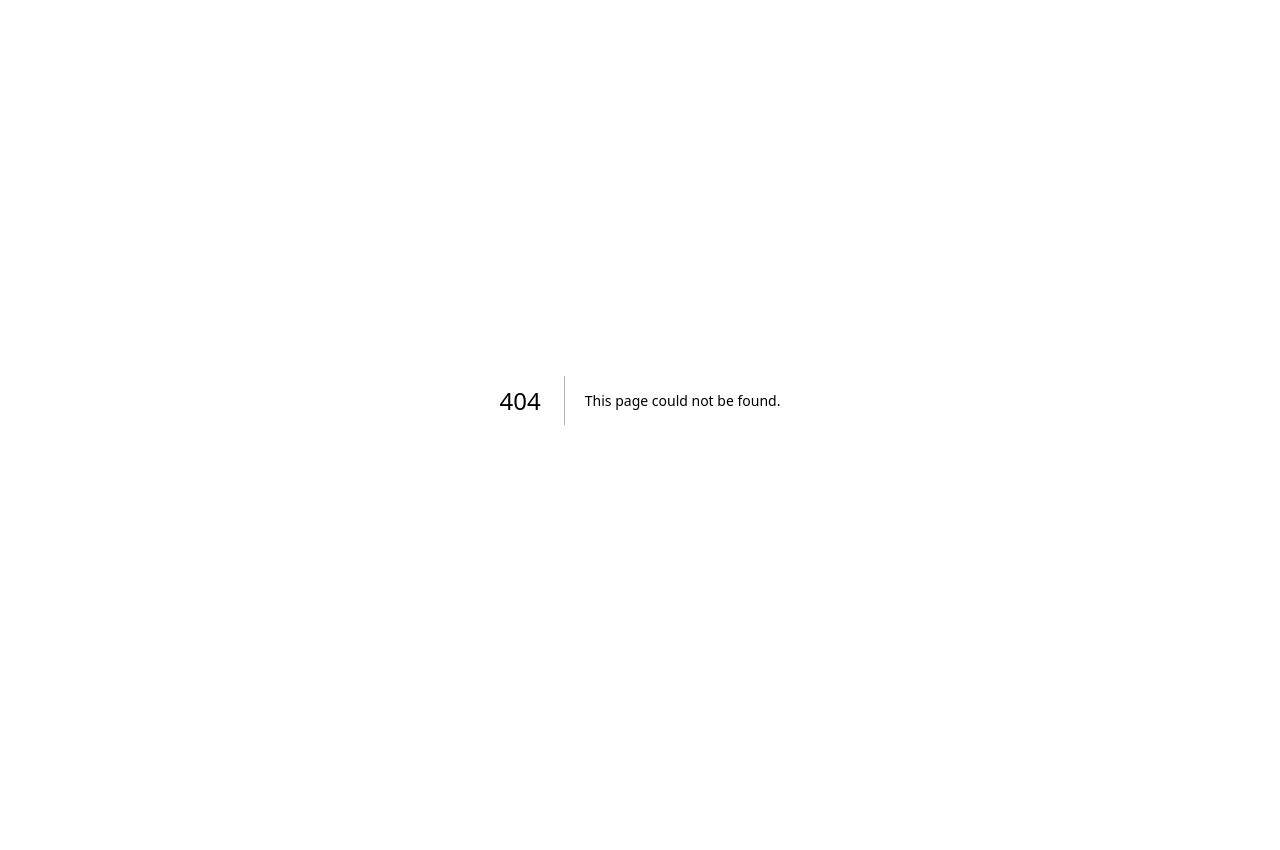
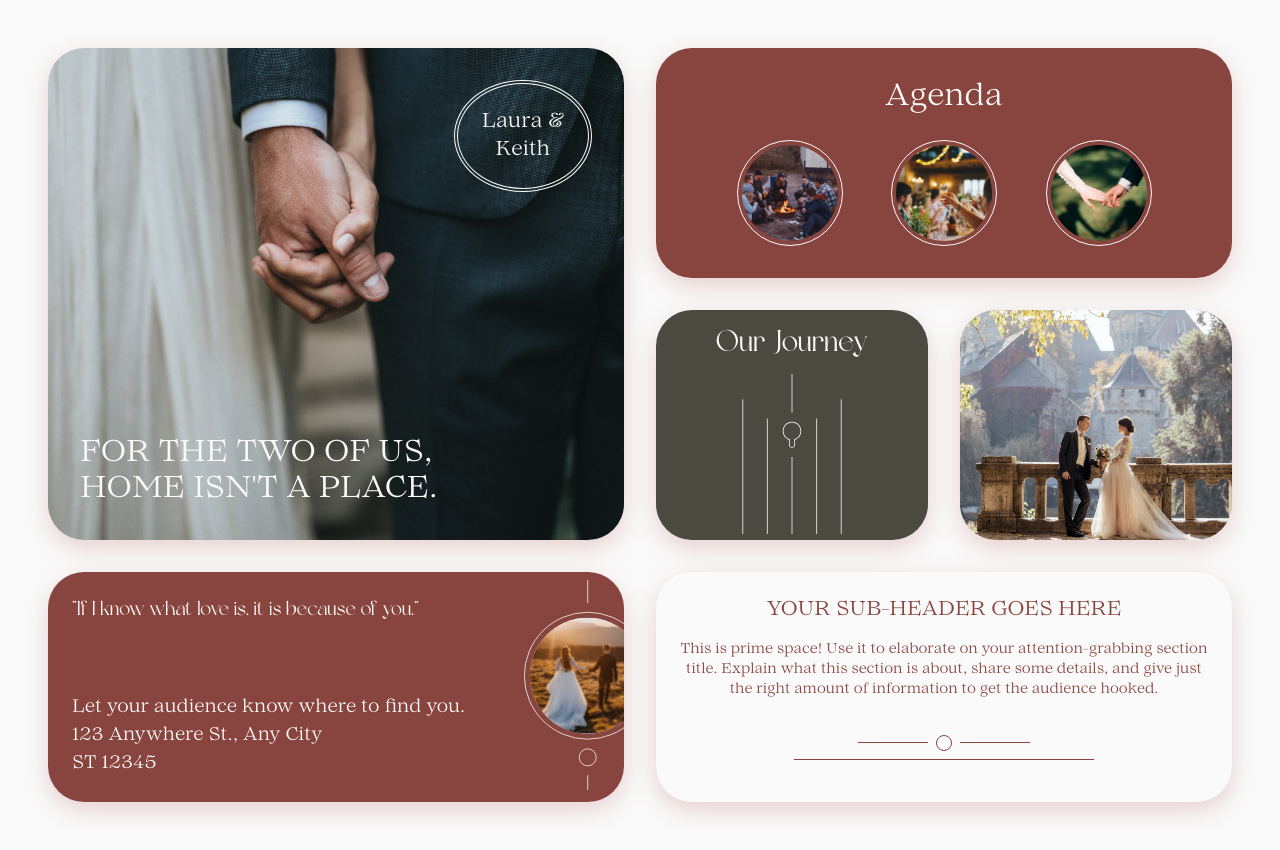
Before and after one commit to dtran2108/wedding, a Next.js app: page /pop-up in a window 1280 px wide. Before the commit this address had no page. Before the commit the page ends 800 px from the top, so only its background shows below. Built offline with nearby package versions, Linux system fonts and the light colour scheme.

Commit message:
add our story pop up

```diff
--- /dev/null
+++ b/app/pop-up/page.tsx
@@ -0,0 +1,9 @@
+import HomeSection from '@/components/HomeSection'
+
+export default function Page() {
+  return (
+    <div className='min-h-screen'>
+      <HomeSection isPopUp />
+    </div>
+  )
+}
--- a/components/HomeSection.tsx
+++ b/components/HomeSection.tsx
@@ -1,47 +1,120 @@
+'use client'
+
 import MainGrid from './grids/MainGrid'
 import AgendaGrid from './grids/AgendaGrid'
 import OurJourneyGrid from './grids/OurJourneyGrid'
 import GalleryGrid from './grids/GalleryGrid'
 import QuoteGrid from './grids/QuoteGrid'
 import AvenueGrid from './grids/AvenueGrid'
+import { Dialog, DialogContent, DialogTrigger } from './ui/dialog'
+import OurStory from './OurStory'
 
-export default function HomeSection() {
+const Grid = ({
+  isPopUp,
+  popUpTrigger,
+  popUpContent,
+}: {
+  isPopUp?: boolean
+  popUpTrigger?: React.ReactNode
+  popUpContent?: React.ReactNode
+}) => {
+  return isPopUp ? (
+    <Dialog>
+      <DialogTrigger asChild>{popUpTrigger}</DialogTrigger>
+      <DialogContent className='max-h-[80vh] overflow-scroll rounded-lg'>
+        {popUpContent}
+      </DialogContent>
+    </Dialog>
+  ) : (
+    popUpTrigger
+  )
+}
+
+export default function HomeSection({ isPopUp }: { isPopUp?: boolean }) {
   return (
     <div
       id='home'
       className='min-h-screen w-screen grid grid-cols-4 grid-rows-3 gap-4 md:gap-8 p-4 md:p-12'
     >
+      <Grid
+        isPopUp={isPopUp}
+        popUpTrigger={
           <div className='col-span-4 row-span-2 md:col-span-2 md:row-span-2 w-full h-full'>
             <MainGrid />
           </div>
+        }
+        popUpContent={<OurStory isPopUp={isPopUp} />}
+      />
 
+      <Grid
+        isPopUp={isPopUp}
+        popUpTrigger={
           <div className='col-span-4 md:col-span-2 row-span-1'>
             <AgendaGrid />
           </div>
+        }
+        popUpContent='hello'
+      />
 
+      <Grid
+        isPopUp={isPopUp}
+        popUpTrigger={
           <div className='col-span-2 md:col-span-1 row-span-1'>
             <OurJourneyGrid />
           </div>
+        }
+        popUpContent='hello'
+      />
 
+      <Grid
+        isPopUp={isPopUp}
+        popUpTrigger={
           <div className='col-span-2 md:col-span-1 row-span-1'>
             <GalleryGrid />
           </div>
+        }
+        popUpContent='hello'
+      />
 
+      <Grid
+        isPopUp={isPopUp}
+        popUpTrigger={
           <div className='block md:hidden col-span-4 md:col-span-2 row-span-1'>
             <QuoteGrid />
           </div>
+        }
+        popUpContent='hello'
+      />
 
+      <Grid
+        isPopUp={isPopUp}
+        popUpTrigger={
           <div className='hidden md:block col-span-4 row-span-2 md:col-span-2 md:row-span-1'>
             <AvenueGrid />
           </div>
+        }
+        popUpContent='hello'
+      />
 
+      <Grid
+        isPopUp={isPopUp}
+        popUpTrigger={
           <div className='hidden md:block col-span-4 row-span-2 md:col-span-2 md:row-span-1'>
             <QuoteGrid />
           </div>
+        }
+        popUpContent='hello'
+      />
 
+      <Grid
+        isPopUp={isPopUp}
+        popUpTrigger={
           <div className='block md:hidden col-span-4 row-span-2 md:col-span-2 md:row-span-1'>
             <AvenueGrid />
           </div>
+        }
+        popUpContent='hello'
+      />
     </div>
   )
 }
--- a/components/OurStory.tsx
+++ b/components/OurStory.tsx
@@ -6,15 +6,22 @@ import { cn } from '@/lib/utils'
 import { useState } from 'react'
 import { Button } from './ui/button'
 
-export default function OurStory() {
+export default function OurStory({ isPopUp }: { isPopUp?: boolean }) {
   const [currentStory, setCurrentStory] = useState(storiesContent[0])
-  console.log('DEBUG ~ OurStory ~ currentStory:', currentStory)
 
   return (
     <div className='min-h-screen grid grid-cols-4 gap-4 p-4 md:p-8'>
-      <div className='col-span-4 md:col-span-3 flex flex-col space-y-4'>
+      <div
+        className={cn(
+          'col-span-4 md:col-span-3 flex flex-col space-y-4',
+          isPopUp && 'col-span-4 md:col-span-4'
+        )}
+      >
         <div
-          className='block md:hidden p-6 rounded-lg'
+          className={cn(
+            'block md:hidden p-6 rounded-lg',
+            isPopUp && 'block md:block'
+          )}
           style={{ boxShadow: DEFAULT_BOX_SHADOW }}
         >
           <h1 className={cn(dreamAvenue.className, 'text-2xl text-primary')}>
@@ -74,7 +81,10 @@ export default function OurStory() {
               animate={{ y: 0, opacity: 1 }}
               exit={{ y: -10, opacity: 0 }}
               transition={{ duration: 0.2 }}
-              className='col-span-5 sm:col-span-3 rounded-lg h-full w-full min-h-[200px]'
+              className={cn(
+                'col-span-5 sm:col-span-3 rounded-lg h-full w-full min-h-[200px]',
+                isPopUp && 'col-span-5 sm:col-span-5'
+              )}
               style={{
                 backgroundImage: `url('${currentStory.image}')`,
                 backgroundSize: 'cover',
@@ -84,7 +94,10 @@ export default function OurStory() {
             ></motion.div>
           </AnimatePresence>
           <div
-            className='col-span-5 sm:col-span-2 rounded-lg w-full py-8 px-6'
+            className={cn(
+              'col-span-5 sm:col-span-2 rounded-lg w-full py-8 px-6',
+              isPopUp && 'col-span-5 sm:col-span-5'
+            )}
             style={{ boxShadow: DEFAULT_BOX_SHADOW }}
           >
             <AnimatePresence mode='wait'>
@@ -103,7 +116,10 @@ export default function OurStory() {
       </div>
       <motion.div
         initial={{ opacity: 1 }}
-        className='hidden md:block col-span-1 py-8 px-6 text-secondary rounded-lg'
+        className={cn(
+          'hidden md:block col-span-1 py-8 px-6 text-secondary rounded-lg',
+          isPopUp && 'hidden md:hidden'
+        )}
         style={{ boxShadow: DEFAULT_BOX_SHADOW }}
       >
         <h1 className={cn(dreamAvenue.className, 'text-2xl text-primary')}>
```
Lines whose indentation alone changed are shown as unchanged.
